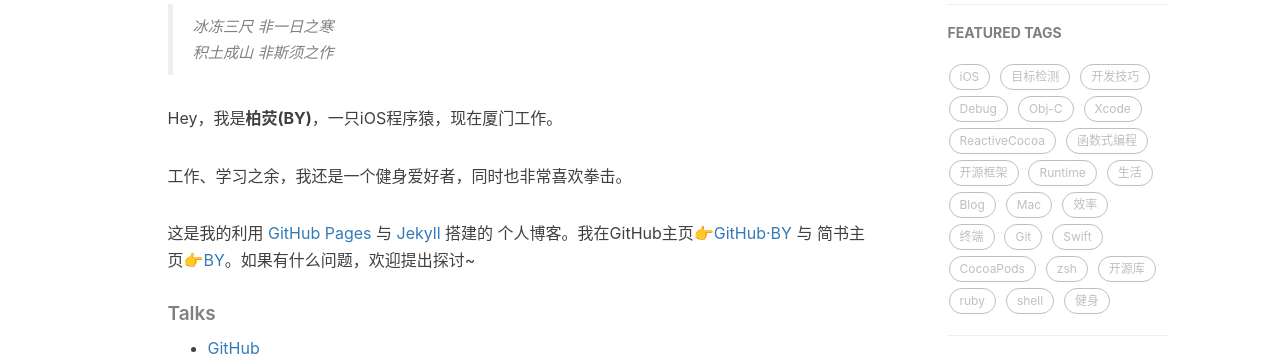
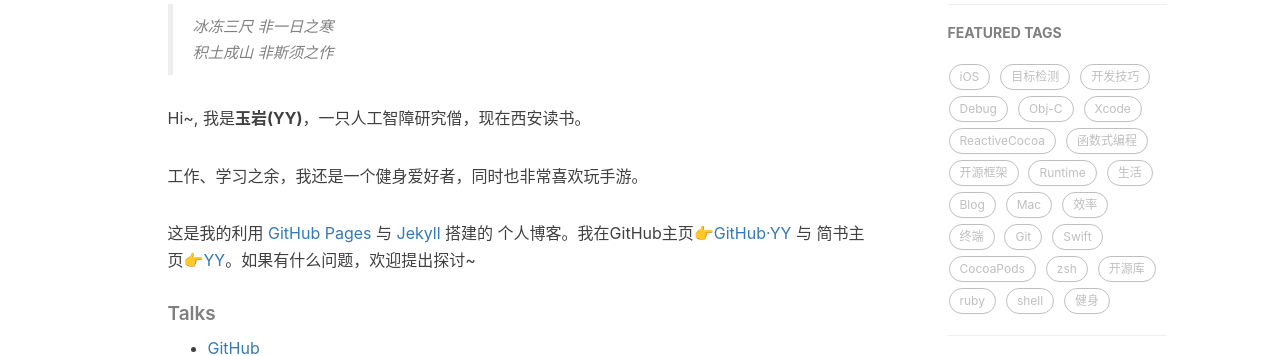
Before and after one commit to dengyuyan/dengyuyan.github.io, a Jekyll site: the page built from about.html, in a window 1280 px wide. Shown: the part 454-810 px from the top of the page. Built offline with Jekyll 4.4.1, drawn with Linux system fonts in a browser that asks for light colours; nearby versions of some CDN libraries; comment, search, counter and statistics services are not loaded.

Commit message:
第一次提交

```diff
--- a/about.html
+++ b/about.html
@@ -18,11 +18,11 @@
     <blockquote><p>冰冻三尺 非一日之寒<br>
     积土成山 非斯须之作</p></blockquote>
 
-    <p>Hey，我是<strong>柏荧(BY)</strong>，一只iOS程序猿，现在厦门工作。</p>
+    <p>Hi~, 我是<strong>玉岩(YY)</strong>，一只人工智障研究僧，现在西安读书。</p>
 
-    <p>工作、学习之余，我还是一个健身爱好者，同时也非常喜欢拳击。</p>
+    <p>工作、学习之余，我还是一个健身爱好者，同时也非常喜欢玩手游。</p>
 
-    <p>这是我的利用 <a href="https://pages.github.com/">GitHub Pages</a> 与 <a href="http://jekyll.com.cn/">Jekyll</a> 搭建的 个人博客。我在GitHub主页<a href="https://github.com/qiubaiying">👉GitHub·BY</a> 与 简书主页<a href="https://http://www.jianshu.com/u/e71990ada2fd">👉BY</a>。如果有什么问题，欢迎提出探讨~</p>
+    <p>这是我的利用 <a href="https://pages.github.com/">GitHub Pages</a> 与 <a href="http://jekyll.com.cn/">Jekyll</a> 搭建的 个人博客。我在GitHub主页<a href="https://github.com/dengyuyan">👉GitHub·YY</a> 与 简书主页<a href="https://http://www.jianshu.com/u/e71990ada2fd">👉YY</a>。如果有什么问题，欢迎提出探讨~</p>
 
     <p></p>
 
```
